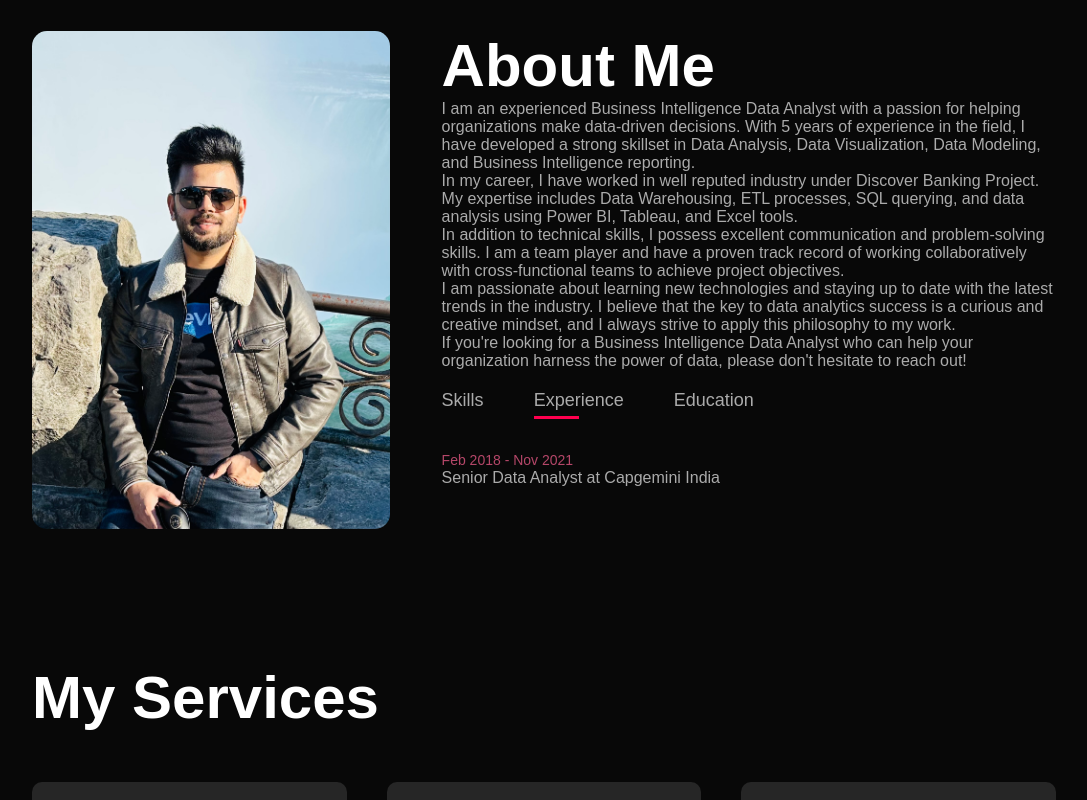
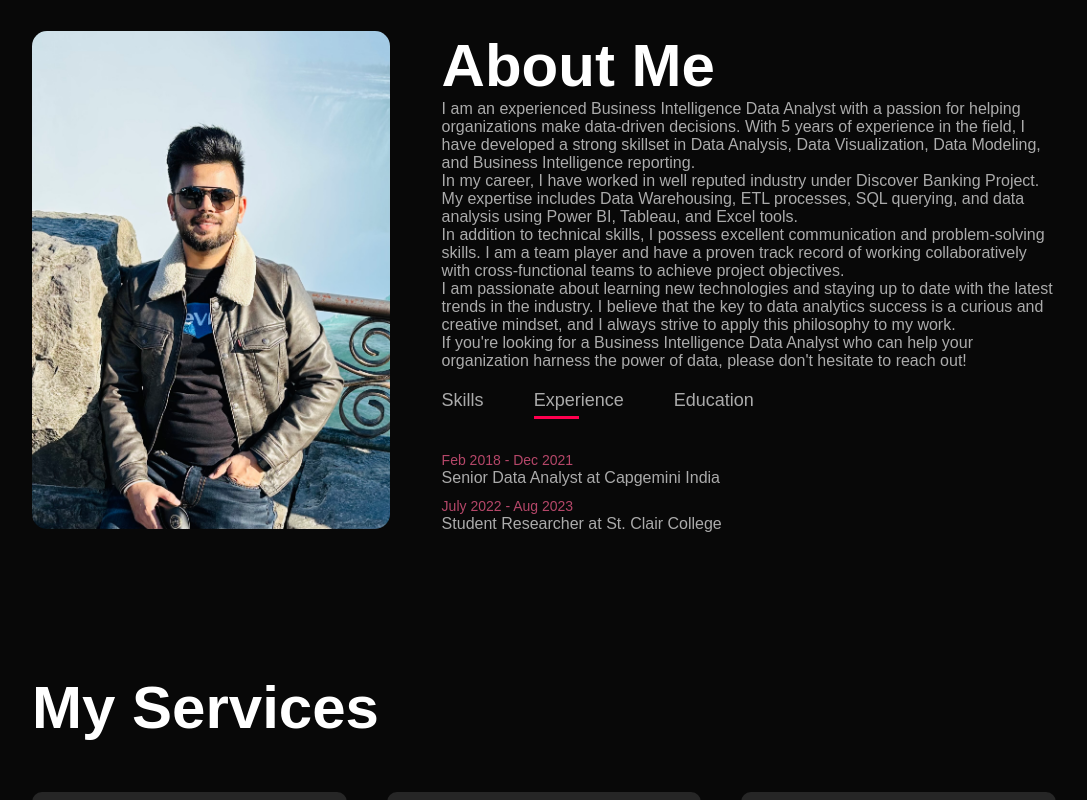
Before and after one commit to RisshhavRana/Portfolio, a plain HTML site: page index.html in a window 1280 px wide. Both pictures are taken after a click on the element "Experience". Shown: the part 859-1659 px from the top of the page, without its empty margins (96-1183 px from the left). Drawn offline with Linux system fonts and the light colour scheme.

Commit message:
Update index.html

```diff
--- a/index.html
+++ b/index.html
@@ -57,7 +57,8 @@
                 </div>
                 <div class="tab-contents" id="experience">
                     <ul>
-                        <li><span>Feb 2018 - Nov 2021 </span><br>Senior Data Analyst at Capgemini India</li>
+                        <li><span>Feb 2018 - Dec 2021 </span><br>Senior Data Analyst at Capgemini India</li>
+                        <li><span>July 2022 - Aug 2023 </span><br>Student Researcher at St. Clair College</li>
                     </ul>
                 </div>
                 <div class="tab-contents" id="education">
```
